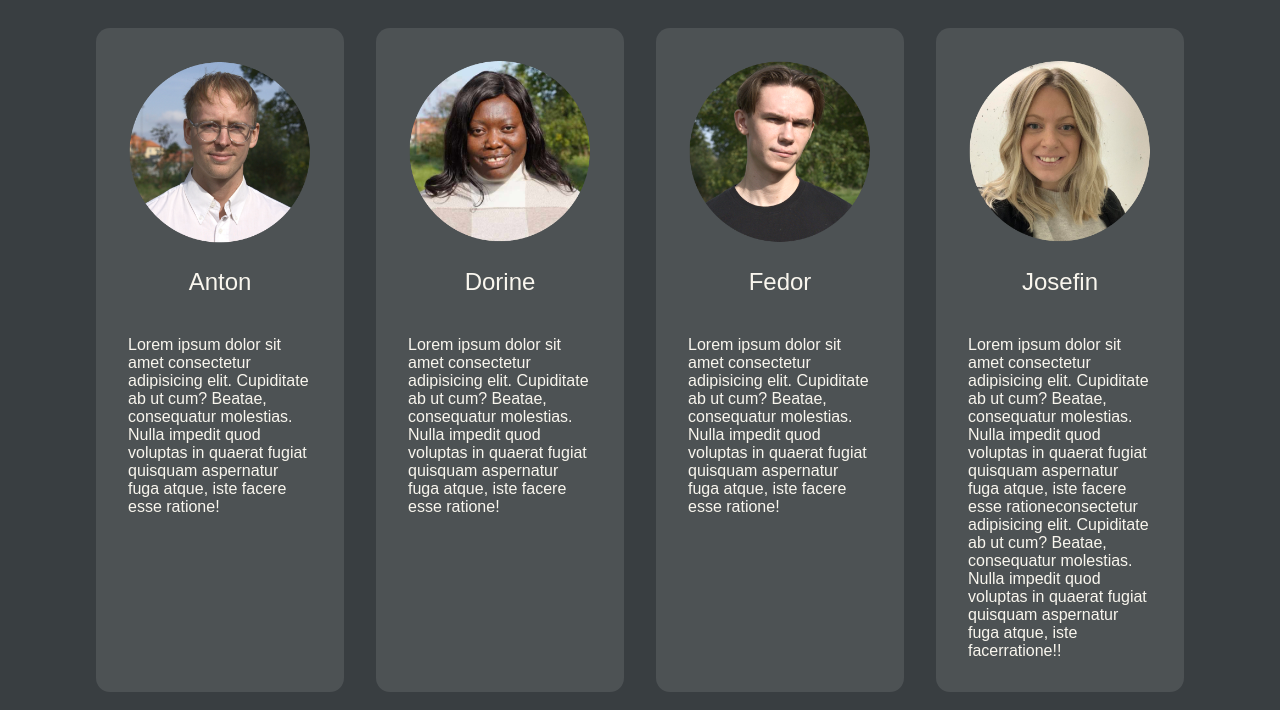
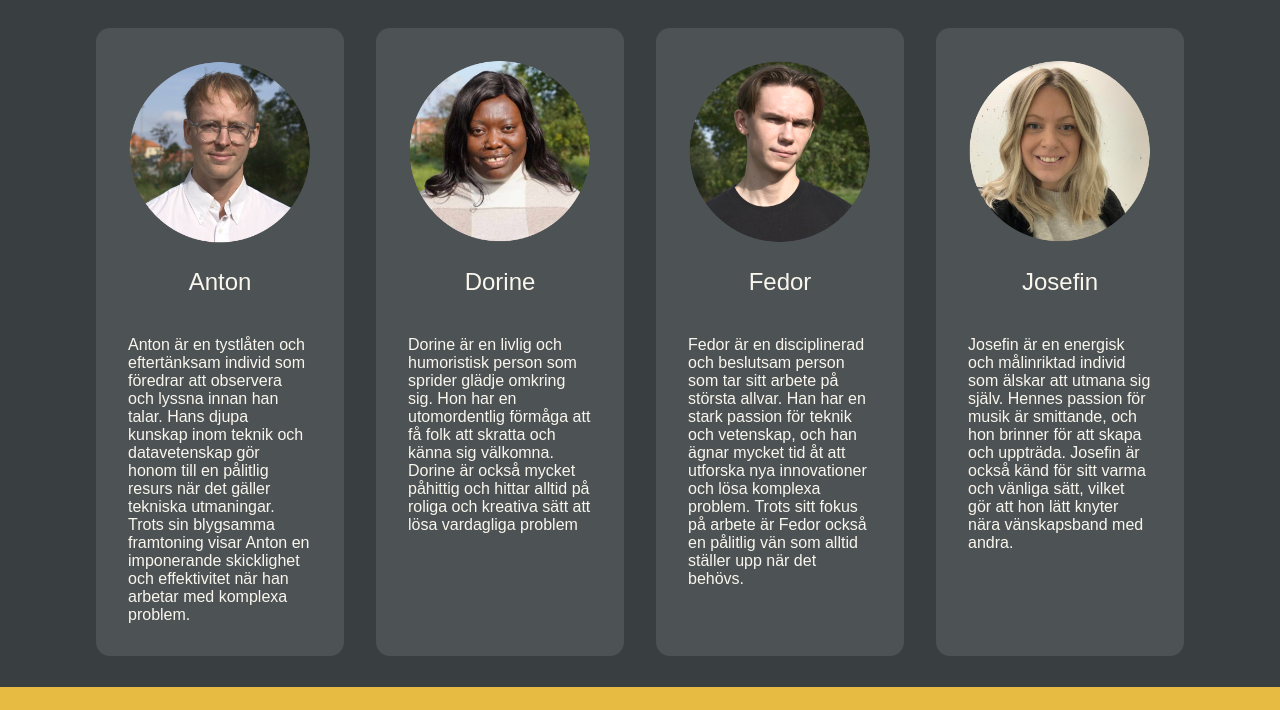
Before and after one commit to Feduk01/grupp-arbete_speedy-knights, a plain HTML site: page forth-page/forth.html in a window 1280 px wide. Shown: the part 102-812 px from the top of the page. Drawn offline with Linux system fonts and the light colour scheme.

Commit message:
riktig profil text

```diff
--- a/forth-page/forth.html
+++ b/forth-page/forth.html
@@ -33,14 +33,15 @@
     <section class="innehåll">
 
 		<div class="oss-container">
-			<div class="anton"><img src="../images/Profile_Anton.png" alt="" srcset="" class = antonbild><h1>Anton</h1><p>Lorem ipsum dolor sit amet consectetur adipisicing elit. Cupiditate ab ut cum? Beatae, consequatur molestias. Nulla impedit quod voluptas in quaerat fugiat quisquam aspernatur fuga atque, iste facere esse ratione!</p></div>
+			<div class="anton"><img src="../images/Profile_Anton.png" alt="" srcset="" class = antonbild><h1>Anton</h1><p>Anton är en tystlåten och eftertänksam individ som föredrar att observera och lyssna innan han talar. Hans djupa kunskap inom teknik och datavetenskap gör honom till en pålitlig resurs när det gäller tekniska utmaningar. Trots sin blygsamma framtoning visar Anton en imponerande skicklighet och effektivitet när han arbetar med komplexa problem.
+            </p></div>
 
-			<div class="dorine"><img src="../images/Profile_Dorine.png" alt="" srcset="" class = dorinebild><h1>Dorine</h1><p>Lorem ipsum dolor sit amet consectetur adipisicing elit. Cupiditate ab ut cum? Beatae, consequatur molestias. Nulla impedit quod voluptas in quaerat fugiat quisquam aspernatur fuga atque, iste facere esse ratione!</p></div>
+			<div class="dorine"><img src="../images/Profile_Dorine.png" alt="" srcset="" class = dorinebild><h1>Dorine</h1><p>Dorine är en livlig och humoristisk person som sprider glädje omkring sig. Hon har en utomordentlig förmåga att få folk att skratta och känna sig välkomna. Dorine är också mycket påhittig och hittar alltid på roliga och kreativa sätt att lösa vardagliga problem</p></div>
 
 
-			<div class="fedor"> <img src="../images/Profile_Fedor.png" alt="" srcset="" class = fedorbild><h1>Fedor</h1><p>Lorem ipsum dolor sit amet consectetur adipisicing elit. Cupiditate ab ut cum? Beatae, consequatur molestias. Nulla impedit quod voluptas in quaerat fugiat quisquam aspernatur fuga atque, iste facere esse ratione!</p></div>
+			<div class="fedor"> <img src="../images/Profile_Fedor.png" alt="" srcset="" class = fedorbild><h1>Fedor</h1><p>Fedor är en disciplinerad och beslutsam person som tar sitt arbete på största allvar. Han har en stark passion för teknik och vetenskap, och han ägnar mycket tid åt att utforska nya innovationer och lösa komplexa problem. Trots sitt fokus på arbete är Fedor också en pålitlig vän som alltid ställer upp när det behövs.</p></div>
 
-			<div class="josefin"> <img src="../images/Profile_Josefin.png" alt="" srcset="" class = josefinbild><h1>Josefin</h1><p>Lorem ipsum dolor sit amet consectetur adipisicing elit. Cupiditate ab ut cum? Beatae, consequatur molestias. Nulla impedit quod voluptas in quaerat fugiat quisquam aspernatur fuga atque, iste facere esse rationeconsectetur adipisicing elit. Cupiditate ab ut cum? Beatae, consequatur molestias. Nulla impedit quod voluptas in quaerat fugiat quisquam aspernatur fuga atque, iste facerratione!!</p></div>
+			<div class="josefin"> <img src="../images/Profile_Josefin.png" alt="" srcset="" class = josefinbild><h1>Josefin</h1><p>Josefin är en energisk och målinriktad individ som älskar att utmana sig själv. Hennes passion för musik är smittande, och hon brinner för att skapa och uppträda. Josefin är också känd för sitt varma och vänliga sätt, vilket gör att hon lätt knyter nära vänskapsband med andra.</p></div>
 		</div>
 
     </section>
```
Also changed, not shown: first-page/first-page.html (+1 -1 lines).
